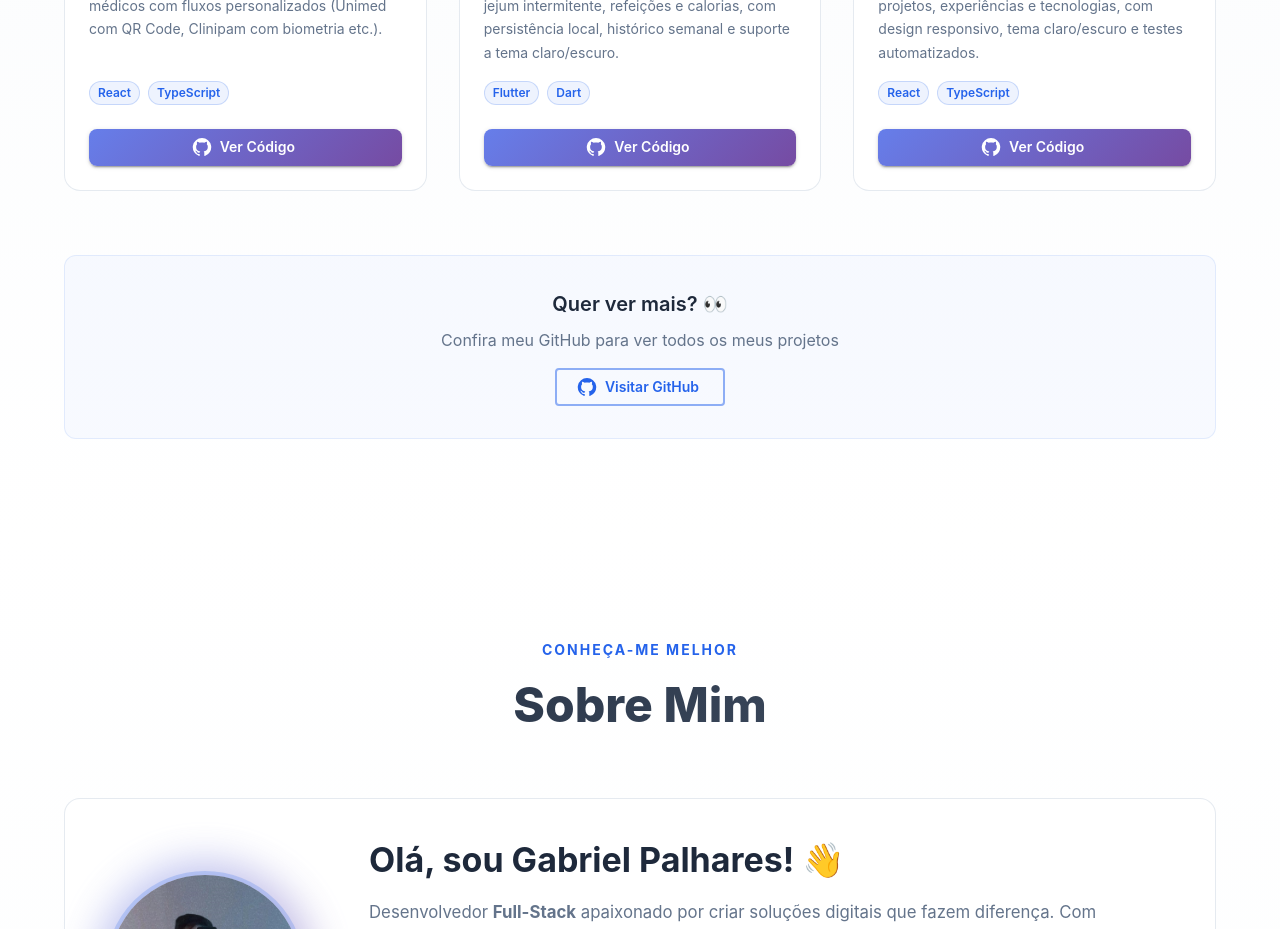
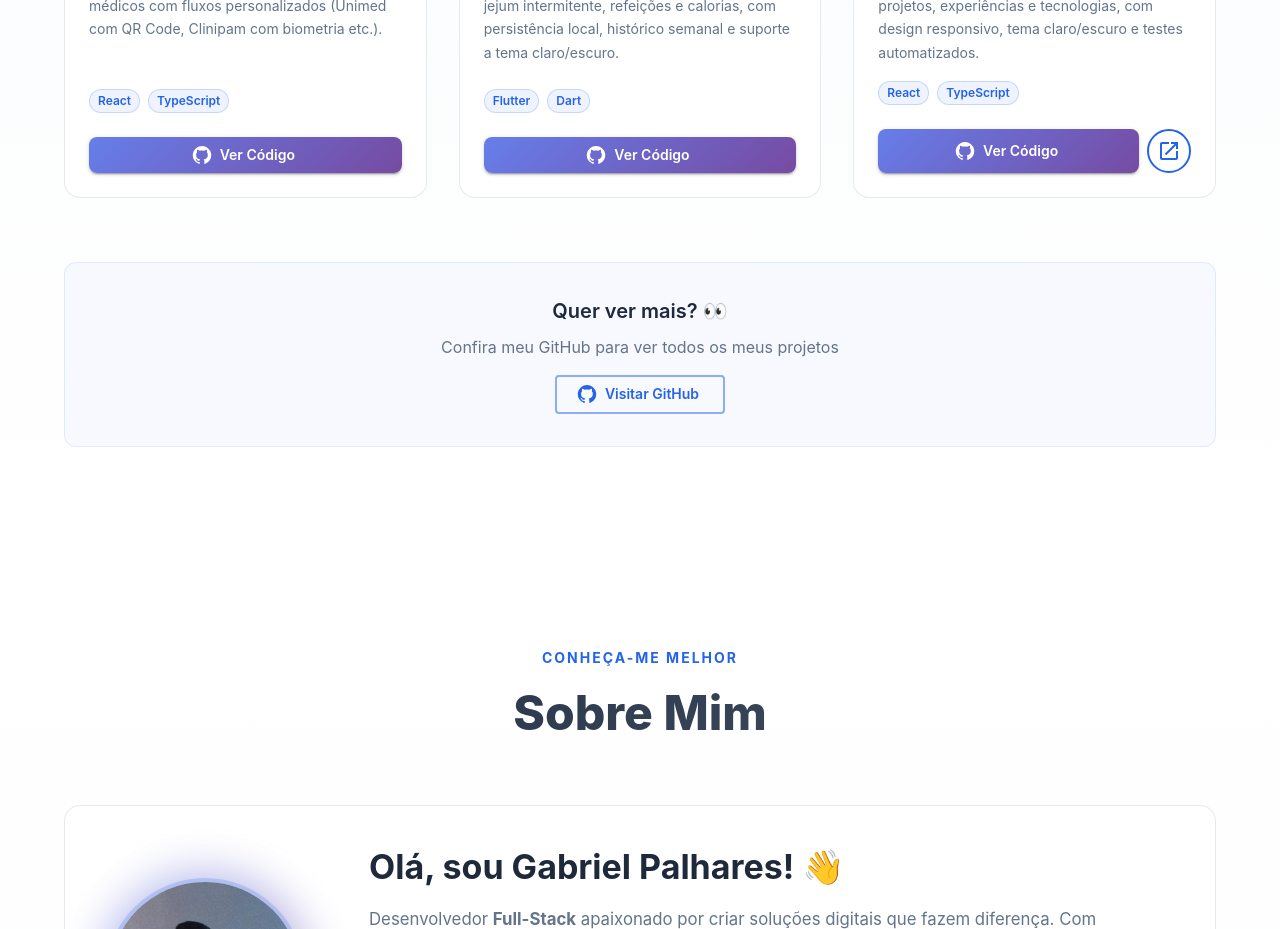
Before and after one commit to GabrielPalhares28/portfolio, a React (Vite) app: page / in a window 1280 px wide. Shown: the part 3080-4009 px from the top of the page. Built offline with nearby package versions, Linux system fonts and the light colour scheme.

Commit message:
feat: adiciona demo do portfólio aos projetos

```diff
--- a/src/data/projects.ts
+++ b/src/data/projects.ts
@@ -20,5 +20,6 @@ export const projects = [
       "Portfólio desenvolvido para apresentar meus projetos, experiências e tecnologias, com design responsivo, tema claro/escuro e testes automatizados.",
     image: "/assets/images/projects/portfolio.png",
     link: "https://github.com/GabrielPalhares28/portfolio",
+    demoLink: "https://portfolio-nu-lac-78.vercel.app/",
   },
 ];
```
Lines whose indentation alone changed are shown as unchanged.
